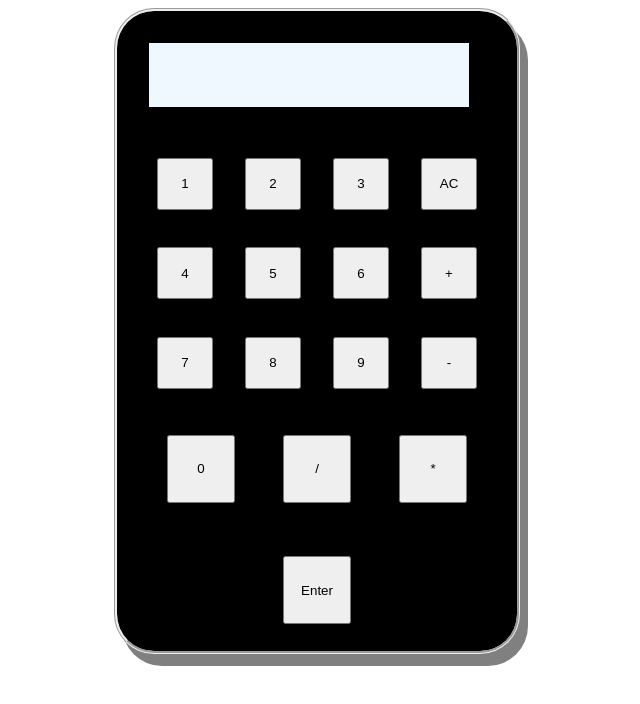
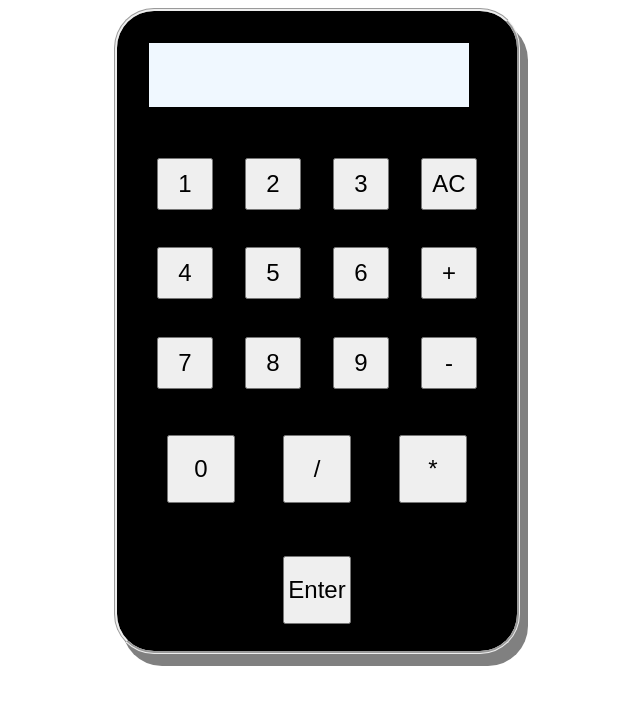
Before and after one commit to funkim/calc, a plain HTML site: page index.html in a window 1280 px wide. Shown: the whole page, without its empty margins (323-963 px from the left). Drawn offline with Linux system fonts and the light colour scheme.

Commit message:
figured out how to change font size properly

```diff
--- a/calculator.css
+++ b/calculator.css
@@ -48,6 +48,7 @@ body {
     max-width: 7vh;
     justify-content: center;
     align-items: center;
+    font-size: 1.5rem;
 }
 
 .buttonsBottom {
```
